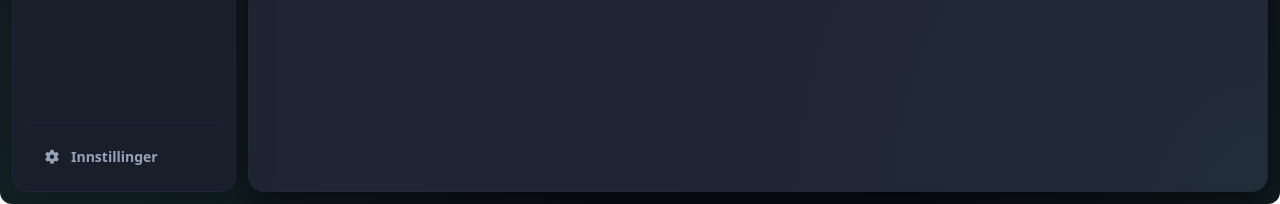
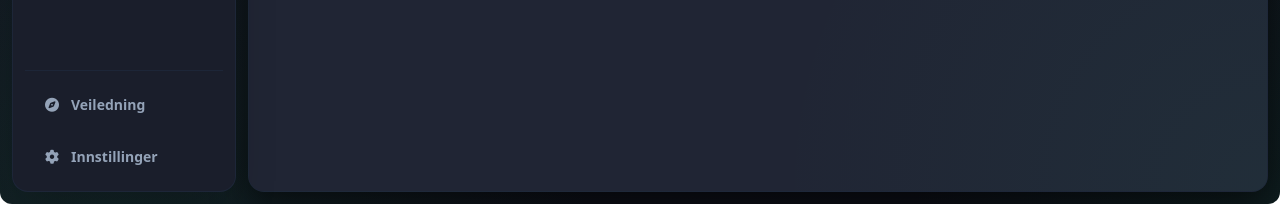
Before and after one commit to takoie/KlassePlass, a React (Vite) app: page / in a window 1280 px wide. Shown: the part 596-800 px from the top of the page. Built offline with nearby package versions, Linux system fonts and the light colour scheme.

Commit message:
feat(onboarding): wire onboarding guide into sidebar and first-launch flow

```diff
--- a/src/App.jsx
+++ b/src/App.jsx
@@ -9,17 +9,20 @@ import StationOverview from './components/StationOverview';
 import StationSetup from './components/StationSetup';
 import StationPresenter from './components/StationPresenter';
 import UpdateBanner from './components/UpdateBanner';
+import OnboardingGuide from './components/OnboardingGuide';
 import { ClassesOverview, RoomsOverview, SeatingOverview, GroupOverview } from './components/OverviewViews';
 
 function App() {
   const [currentView, setCurrentView] = useState('classes-overview');
   const [editId, setEditId] = useState(null);
+  const [showOnboarding, setShowOnboarding] = useState(false);
 
   // Bruk lagret tema fra første render - index.html har "klasseplass" som
   // statisk fallback for aller første maling, før innstillingene er hentet.
   useEffect(() => {
     window.api?.getSettings?.().then((s) => {
       if (s?.theme) document.documentElement.setAttribute('data-theme', s.theme);
+      if (!s?.onboardingCompleted) setShowOnboarding(true);
     }).catch(() => {});
   }, []);
 
@@ -31,6 +34,11 @@ function App() {
   const handleAdd = (view) => {
     setEditId('new');
     setCurrentView(view);
+  };
+
+  const handleCloseOnboarding = () => {
+    setShowOnboarding(false);
+    window.api?.saveSettings?.({ onboardingCompleted: true }).catch(() => {});
   };
 
   const renderView = () => {
@@ -53,10 +61,15 @@ function App() {
 
   return (
     <div id="app-shell" className="h-full w-full">
-      <Layout currentView={currentView} setCurrentView={(v) => { setEditId(null); setCurrentView(v); }}>
+      <Layout
+        currentView={currentView}
+        setCurrentView={(v) => { setEditId(null); setCurrentView(v); }}
+        onOpenOnboarding={() => setShowOnboarding(true)}
+      >
         {renderView()}
       </Layout>
       <UpdateBanner />
+      {showOnboarding && <OnboardingGuide onClose={handleCloseOnboarding} />}
     </div>
   );
 }
--- a/src/components/Layout.jsx
+++ b/src/components/Layout.jsx
@@ -1,6 +1,6 @@
 import React, { useState, useEffect } from 'react';
 
-export default function Layout({ currentView, setCurrentView, children }) {
+export default function Layout({ currentView, setCurrentView, onOpenOnboarding, children }) {
   const [isFullscreen, setIsFullscreen] = useState(false);
 
   useEffect(() => {
@@ -70,8 +70,15 @@ export default function Layout({ currentView, setCurrentView, children }) {
           })}
         </div>
 
-        {/* Nederst i Sidemenyen - Kun Innstillinger */}
-        <div className="pt-3 border-t border-slate-800/80 mt-auto">
+        {/* Nederst i Sidemenyen - Veiledning og Innstillinger */}
+        <div className="pt-3 border-t border-slate-800/80 mt-auto flex flex-col gap-2">
+          <button
+            className="overblikk-nav-btn"
+            onClick={onOpenOnboarding}
+          >
+            <i className="fa-solid fa-compass text-sm flex-shrink-0 text-slate-400"></i>
+            <span className="leading-none">Veiledning</span>
+          </button>
           <button
             className={`overblikk-nav-btn ${currentView === 'settings' ? 'active' : ''}`}
             onClick={() => setCurrentView('settings')}
```
